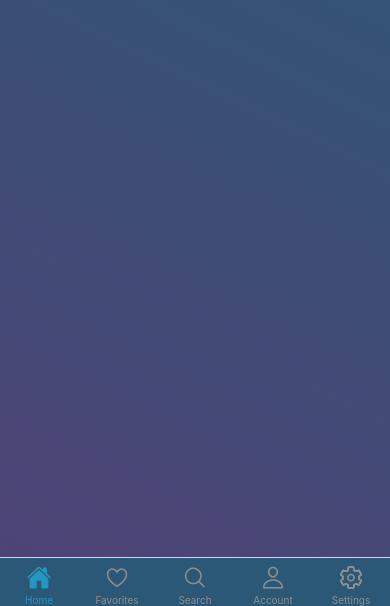
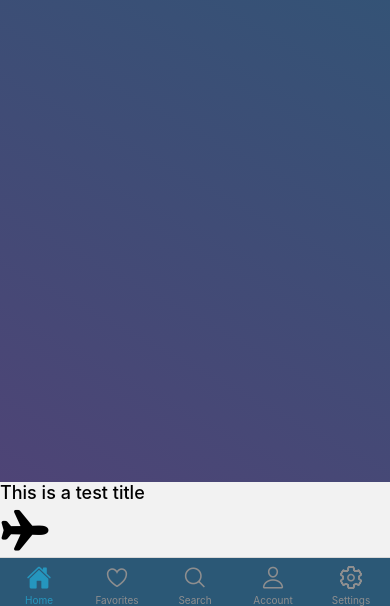
Before and after one commit to Ironessence/movieapp-test, a React Native app: screen / in a window 390 px wide. Shown: the part 238-844 px from the top of the page. Built offline with nearby package versions, Linux system fonts and the light colour scheme.

Commit message:
general component MAIcon created

```diff
--- /dev/null
+++ b/src/components/MAIcon.tsx
@@ -0,0 +1,17 @@
+import { Ionicons } from '@expo/vector-icons';
+import React from 'react';
+import { StyleProp, ViewStyle } from 'react-native';
+import { themeStyles } from '../utils/themeStyles';
+
+interface Props {
+  name: React.ComponentProps<typeof Ionicons>['name'];
+  size?: number;
+  color?: string;
+  iconStyle?: StyleProp<ViewStyle>;
+}
+
+const MAIcon = ({ name, size = 24, color = themeStyles.white, iconStyle }: Props) => {
+  return <Ionicons name={name} size={size} color={color} style={iconStyle} />;
+};
+
+export default MAIcon;
--- a/src/screens/Home/Home.tsx
+++ b/src/screens/Home/Home.tsx
@@ -2,6 +2,8 @@ import { LinearGradient } from 'expo-linear-gradient';
 import React from 'react';
 import { StyleSheet, Text } from 'react-native';
 import { SafeAreaView } from 'react-native-safe-area-context';
+import MAIcon from '../../components/MAIcon';
+import { sharedStyles } from '../../utils/sharedStyles';
 import { themeStyles } from '../../utils/themeStyles';
 
 const Home = () => {
@@ -12,6 +14,8 @@ const Home = () => {
         style={styles.container}
         start={{ x: 0.1, y: 0.9 }}
       />
+      <Text style={sharedStyles.subtitle}>This is a test title</Text>
+      <MAIcon name="airplane" color={themeStyles.black} size={50} />
     </SafeAreaView>
   );
 };
--- /dev/null
+++ b/src/utils/sharedStyles.ts
@@ -0,0 +1,13 @@
+import { StyleSheet } from 'react-native';
+
+export const sharedStyles = StyleSheet.create({
+  title: {
+    fontSize: 26,
+    letterSpacing: 0.1,
+    fontWeight: '700',
+  },
+  subtitle: {
+    fontSize: 18,
+    fontWeight: '500',
+  },
+});
```
